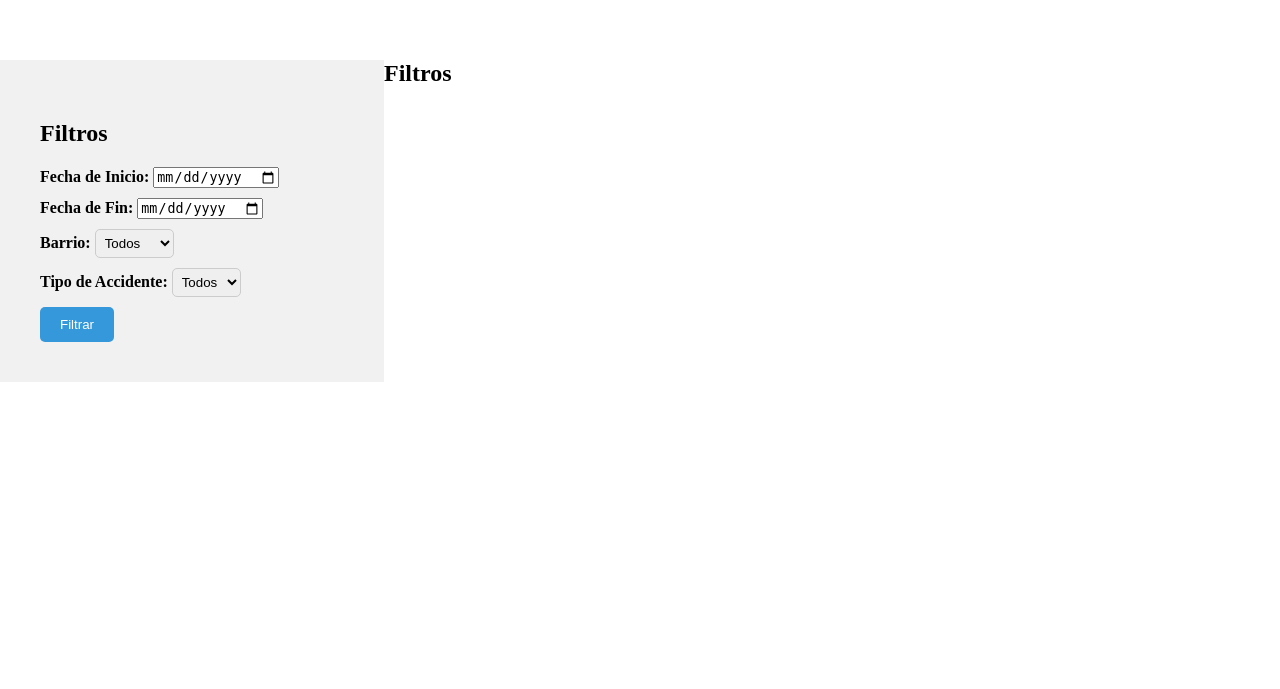
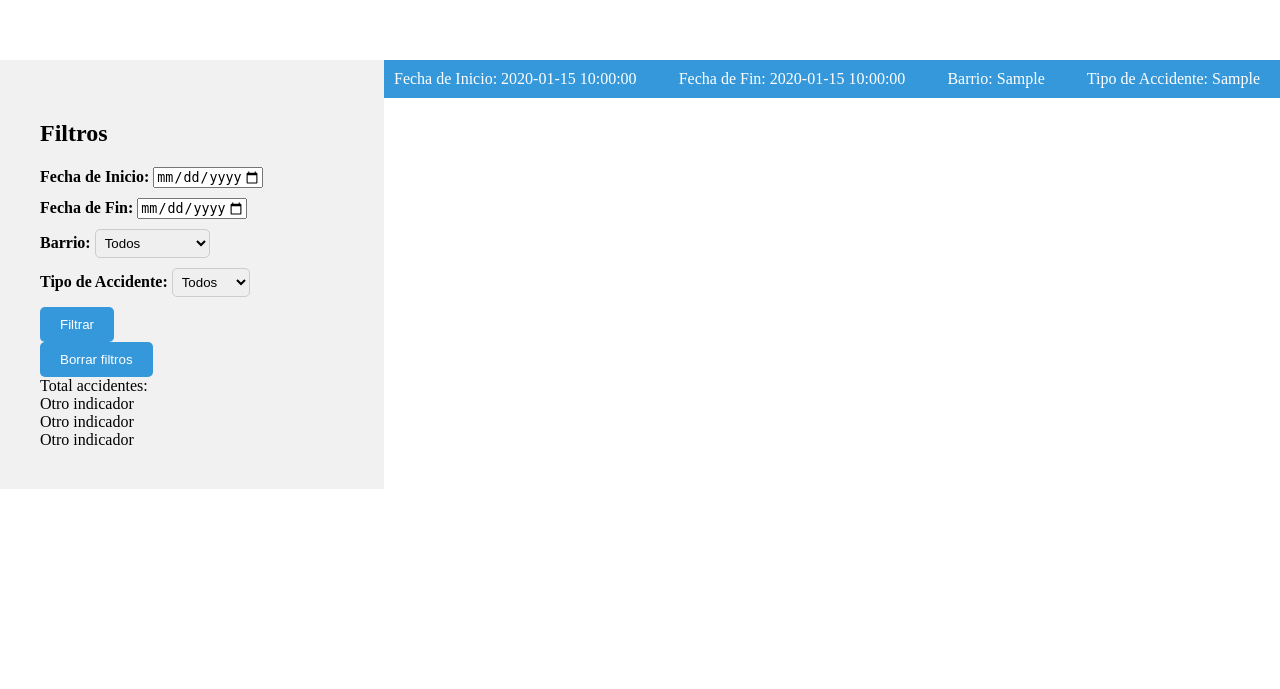
Before and after one commit to julian4927/Prediccion_accidentes_Medellin, a Flask app: template Aplicacion_web/templates/historico.html in a window 1280 px wide. Shown: the part 38-727 px from the top of the page. Run offline with Flask 3, Linux system fonts and the light colour scheme; the template is opened without the code that fills it: most values are stand-ins (such as "Sample title", 1, 10 or a date in 2020); parts of the project's set-up code (start-up, migrations or seed data) failed here and were passed over.

Commit message:
se añaden filtros y funcion que crea el mapa

```diff
--- a/Aplicacion_web/App.py
+++ b/Aplicacion_web/App.py
@@ -1,4 +1,4 @@
-from flask import Flask , render_template
+from flask import Flask , render_template, request
 from Scripts.funciones import *
 
 barrios = lista_valores_unicos('BARRIO')
@@ -9,15 +9,29 @@
 
 @app.route("/")
 def inicio():
-    for barrio in barrios:
-        print(barrio)
     return render_template('inicio.html')
 
-@app.route("/historico")
+@app.route("/historico", methods=["GET", "POST"])
 def historico():
-    for tipos_accidente in tipos_accidentes:
-        print(tipos_accidente)
-    return render_template('historico.html')
+    # Configura las variables de selección con valores predeterminados
+    selected_fecha_inicio = request.form.get("fecha-inicio")
+    selected_fecha_fin = request.form.get("fecha-fin")
+    selected_barrio = request.form.get("barrio")
+    selected_tipo_accidente = request.form.get("tipo-accidente")
+
+    mostrar_mapa = False  # Inicialmente, no se mostrará el mapa
+
+    # Si se realiza una solicitud POST al presionar el botón "Filtrar datos", se generará el mapa aquí
+    if request.method == "POST" and request.form.get("filtrar"):
+        mapa = crear_mapa_todo()  # Reemplaza esto con la lógica para generar el mapa
+        mostrar_mapa = True
+
+    # Renderiza la plantilla historico.html
+    return render_template('historico.html', barrios=barrios, tipos_accidentes=tipos_accidentes,
+                           selected_fecha_inicio=selected_fecha_inicio, selected_fecha_fin=selected_fecha_fin,
+                           selected_barrio=selected_barrio, selected_tipo_accidente=selected_tipo_accidente,
+                           mostrar_mapa=mostrar_mapa)
+
 
 @app.route("/prediccion")
 def prediccion():
--- a/Aplicacion_web/static/styles.css
+++ b/Aplicacion_web/static/styles.css
@@ -91,3 +91,22 @@
     border: 1px solid #ccc;
     border-radius: 5px;
 }
+
+/* Estilo para la sección de selecciones */
+.selecciones-horizontal {
+    background-color: #3498db;
+    color: white;
+    display: flex;
+    justify-content: space-between;
+    align-items: center;
+    padding: 10px;
+}
+
+.selecciones-horizontal h2 {
+    margin: 0;
+}
+
+.selecciones-horizontal p {
+    margin: 0;
+    margin-right: 10px; /* Agrega espacio entre los elementos */
+}
--- a/Aplicacion_web/templates/historico.html
+++ b/Aplicacion_web/templates/historico.html
@@ -9,38 +9,58 @@
     <form action="#" method="get">
         <div class="filter-item">
             <label for="fecha-inicio">Fecha de Inicio:</label>
-            <input type="date" id="fecha-inicio" name="fecha-inicio">
+            <input type="date" id="fecha-inicio" name="fecha-inicio" value="{{ selected_fecha_inicio }}" min="2014-01-01" max="2020-12-31">
         </div>
         <div class="filter-item">
             <label for="fecha-fin">Fecha de Fin:</label>
-            <input type="date" id="fecha-fin" name="fecha-fin">
+            <input type="date" id="fecha-fin" name="fecha-fin" value="{{ selected_fecha_fin }}" min="2014-01-01" max="2020-12-31">
         </div>
         <div class="filter-item">
             <label for="barrio">Barrio:</label>
             <select id="barrio" name="barrio">
                 <option value="todos">Todos</option>
-                <option value="barrio1">Barrio 1</option>
-                <option value="barrio2">Barrio 2</option>
-                <!-- Agrega más opciones de barrio según tus necesidades -->
+                {% for barrio in barrios %}
+                    <option value="{{ barrio }}">{{ barrio }}</option>
+                {% endfor %}
             </select>
         </div>
         <div class="filter-item">
             <label for="tipo-accidente">Tipo de Accidente:</label>
             <select id="tipo-accidente" name="tipo-accidente">
                 <option value="todos">Todos</option>
-                <option value="tipo1">Tipo 1</option>
-                <option value="tipo2">Tipo 2</option>
-                <!-- Agrega más opciones de tipo de accidente según tus necesidades -->
+                {% for tipo_accidente in tipos_accidentes %}
+                    <option value="{{ tipo_accidente }}">{{ tipo_accidente }}</option>
+                {% endfor %}
             </select>
         </div>
         <input type="submit" value="Filtrar">
     </form>
+    <form action="/historico" method="get">
+        <input type="submit" value="Borrar filtros">
+    </form>
+
+    <p>Total accidentes: </p>
+    <p>Otro indicador</p>
+    <p>Otro indicador</p>
+    <p>Otro indicador</p>
 </div>
 
 <!-- Contenido en la parte derecha -->
 <div class="historico-content">
     <!-- Contenido de datos históricos -->
-    <h2>Filtros</h2>
+    <div class="selecciones-horizontal">
+        <!-- Mostrar el mapa aquí si la variable mostrar_mapa es True -->
+        {% if mostrar_mapa %}
+            <div id="map-container">
+                {{ mapa | safe }}  {# Renderiza el mapa generado como HTML seguro #}
+            </div>
+        {% endif %}
+        <p>Fecha de Inicio: {{ selected_fecha_inicio }}</p>
+        <p>Fecha de Fin: {{ selected_fecha_fin }}</p>
+        <p>Barrio: {{ selected_barrio }}</p>
+        <p>Tipo de Accidente: {{ selected_tipo_accidente }}</p>
+    </div>
 </div>
 
+
 {% endblock %}
```
Also changed, not shown: Aplicacion_web/Scripts/funciones.py (+19 -1 lines).
